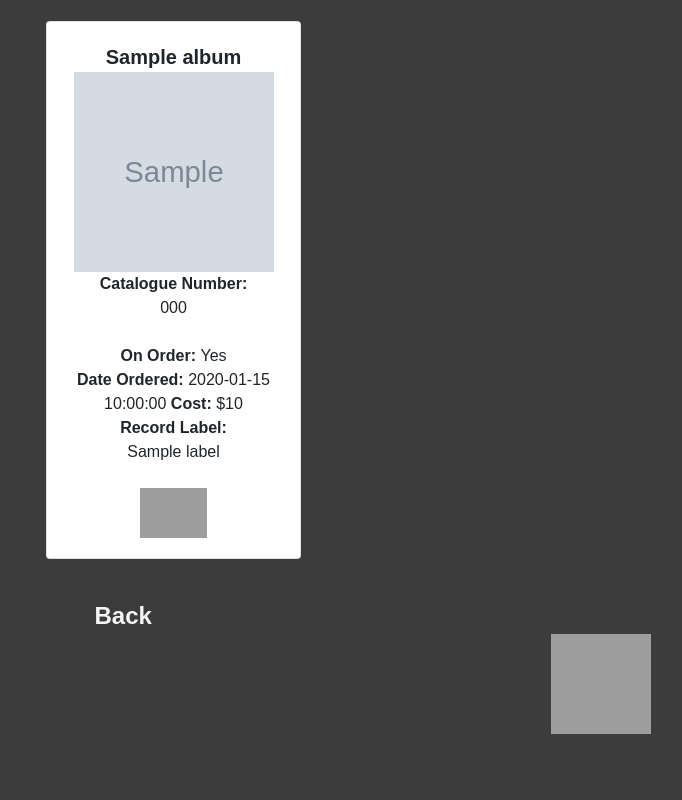
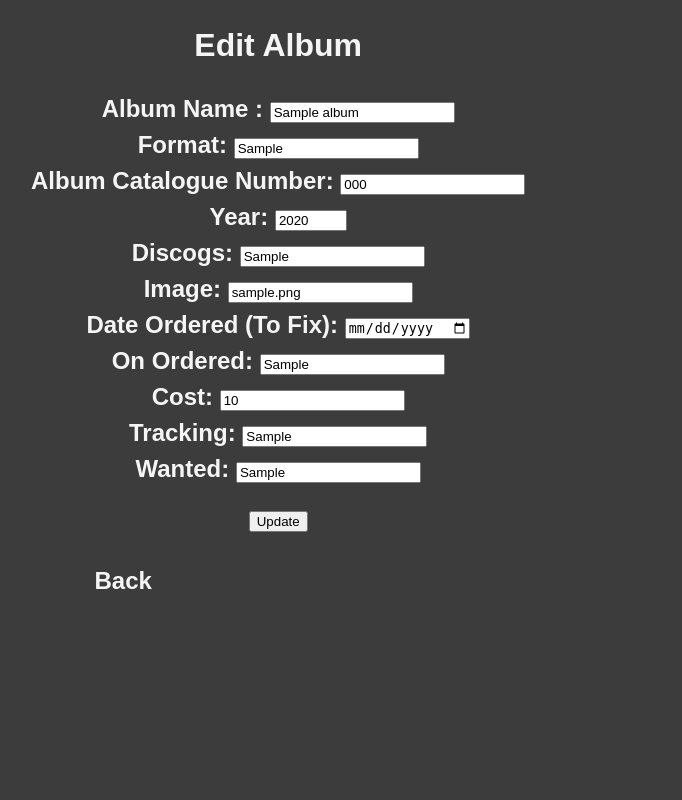
Before and after one commit to mickbuck/MusicSite, a PHP site: page /admin/editalbum.php?id=1 in a window 1280 px wide. Shown: the whole page, without its empty margins (39-721 px from the left). Run offline with PHP 8.4, Linux system fonts and the light colour scheme; tables that the repository leaves empty or names only in its code hold one stand-in row (values such as "Sample post"); grey boxes marked "Sample" are stand-in pictures; data that the repository does not hold is empty; a stand-in replaces the project's code that opens the database connection; grey boxes are pictures that could not be loaded.

Commit message:
Updated Editing to allow online edit.

```diff
--- a/admin/editalbum.php
+++ b/admin/editalbum.php
@@ -5,7 +5,33 @@
         $q= "SELECT * FROM album Where id = $id;";
         $albumname=mysqli_query($sql,$q);
     }
+
+    if(isset($_POST['update']))
+	{
+        $id = ($_GET["id"]);
+		#From Table to SQL
+		$name = mysqli_real_escape_string($sql,$_POST['title']);
+        $format = mysqli_real_escape_string($sql,$_POST['format']);
+        $cat = mysqli_real_escape_string($sql,$_POST['cat']);
+        $year = mysqli_real_escape_string($sql,$_POST['year']);
+        $discogs = mysqli_real_escape_string($sql,$_POST['discogs']);
+        $image = mysqli_real_escape_string($sql,$_POST['image']);
+        $dateordered = mysqli_real_escape_string($sql,$_POST['dateordered']);
+        $onorder = mysqli_real_escape_string($sql,$_POST['onorder']);
+        $cost = mysqli_real_escape_string($sql,$_POST['cost']);
+        $tracking = mysqli_real_escape_string($sql,$_POST['tracking']);
+        $wanted = mysqli_real_escape_string($sql,$_POST['wanted']);
+
+        $sql_insert =  "UPDATE album Set name = '$name', format = '$format', cat_number = '$cat', year = $year, discogs = '$discogs',  onorder = $onorder, cost = $cost, trackingnum = '$tracking', wanted = $wanted where id = '$id'";
+
+		if(mysqli_query($sql,$sql_insert))
+		{
+			echo '<script>alert("Product added successfully")</script>';
+		}
+	}
+
 ?>
+
 <html>
     <head>
         <meta http-equiv="Content-Type" content="text/html; charset=UTF-8">
@@ -13,109 +39,39 @@
         <link rel="stylesheet" href="../css/style.css">
     </head>
     <body>
-    <style> body {
-        background-image: url('<?php echo $artname['clear']; ?>');
-        background-repeat: no-repeat;
-        background-position: right bottom;
-        }
-    </style>
-        <h1><img src="<?php echo $artname['banner'];?>" alt="" > </h1>
-        <?php $banner = $artname['banner'];
-                                    if ($banner < '0') {?>
-        <h1><b><?php echo $artname['name'];?></b> </h1>
-        <?php
-                                    }
-        ?>
         <div class="container mt-5">
-            <div class="row mt-4">
-             <?php
-                  while ($qq=mysqli_fetch_array($albumname))
-                  {
-             ?>
-                <div class="col-lg-3">
-                    <div class="card">
-                        <div class="card-body2">
-                            <?php
-                                $qart = $qq['artist_id'];
-                                $lart = $qq['record_label_id'];
-                                $wart = $qq['officesite'];
-                            ?>
-                            <?php $art = "SELECT * FROM artist WHERE id='$qart'";
-                                  $artist=mysqli_query($sql,$art); ?>
-                            <?php
-                                  while ($arts=mysqli_fetch_array($artist))
-                                  {
-                            ?>
-                                    <h5 class="card-title"><?php echo $qq['name']; ?></h5>
-                                    <img src="<?php echo $qq['image'];?>" alt="<?php echo $qq['id'];?>" style="width:200px;height:200px;"></h6>
-                                    <b>Catalogue Number: <br></b><?php echo $qq['cat_number']; ?><br>
-                                    <?php
-                                    $formats = $qq['format'];
-                                        if  ($formats == '1')
-                                        {?>
-                                            <b>Format: </b> CD
-                                                <?php
-                                        }
-                                        if  ($formats == '2')
-                                        {?>
-                                            <b>Format:</b> Vinyl
-                                                <?php
-                                        }
-                                        if  ($formats == '3')
-                                        {?>
-                                            <b>Format:</b> DVD
-                                                <?php
-                                        }
-                                        ?>
-                                    <?php $lab = "SELECT * FROM record_label WHERE id='$lart'";
-                                        $label=mysqli_query($sql,$lab);
-                                        $labs=mysqli_fetch_array($label)?><br>
-
-                                    <?php $onorder = $qq['onorder'];
-                                    if ($onorder > '0') {
-                                        ?><b>On Order: </b>Yes <br>
-                                        <b>Date Ordered: </b><?php echo $qq['dateordered'];?>
-                                        <?php
-                                        }
-                                    ?>
-                                    <?php $cost = $qq['cost'];
-                                    if ($cost > '0') {
-                                        ?><b>Cost: </b>$<?php echo $qq['cost'];?><br>
-                                        <?php
-                                        }
-                                    ?>
-                                    <b>Record Label: <br></b><?php echo $labs['name'] ; ?></h6> <br>
-                                    <?php $discogs = $qq['discogs'];
-                                    if ($discogs > '0') {
-                                        ?><br><a href="<?php echo $qq['discogs'];?>" target="_blank"><img src="images/discogs.png" style="height:50px;"></a><br>
-                                        <?php
-                                        }
-                                    ?>
-                                    <?php
-                                  }
-                            ?>
-                        </div>
-                      </div><br>
-                </div>
-                <?php
-                  }
-                ?>
-
-
+        <div class="row mt-4">
+        <?php $qq=mysqli_fetch_array($albumname) ?>
+        <form method="POST">
+            <h1 class="white">Edit Album</h1>
+            <h2 class="white"><label>Album Name :</label>
+            <input type="text" name="title" value="<?php echo $qq['name'];?>"></h2>
+            <!-- To update with pull down list -->
+            <h2 class="white"><label>Format:</label>
+            <input type="text" name="format" value="<?php echo $qq['format'];?>" ></h2>
+            <h2 class="white"><label>Album Catalogue Number:</label>
+            <input type="text" name="cat" value="<?php echo $qq['cat_number'];?>" ></h2>
+            <h2 class="white"><label>Year:</label>
+            <input type="number" min="0000" max="2099" name="year" value="<?php echo $qq['year'];?>" ></h2>
+            <h2 class="white"><label>Discogs:</label>
+            <input type="text" name="discogs" value="<?php echo $qq['discogs'];?>" ></h2>
+            <h2 class="white"><label>Image:</label>
+            <input type="text" name="image" value="<?php echo $qq['image'];?>" ></h2>
+            <h2 class="white"><label>Date Ordered (To Fix):</label>
+            <input type="date" name="dateordered" value="<?php echo $qq['dateordered'];?>"></h2>
+            <h2 class="white"><label>On Ordered:</label>
+            <input type="text" name="onorder" value="<?php echo $qq['onorder'];?>"></h2>
+            <h2 class="white"><label>Cost:</label>
+            <input type="number" step="any" name="cost" value="<?php echo $qq['cost'];?>"></h2>
+            <h2 class="white"><label>Tracking:</label>
+            <input type="text" name="tracking" value="<?php echo $qq['trackingnum'];?>"></h2>
+            <h2 class="white"><label>Wanted:</label>
+            <input type="text" name="wanted" value="<?php echo $qq['wanted'];?>"> </h2>
+            <br><h2><input type="submit" value="Update" name="update"></h2>
+        </form>
             </div>
        </div>
-       <h2 class=tal><a href="../">Back</a></h2>
-
-       <h2><?php $site = $artname['officalsite'];
-                                    if ($site > '0') {
-                                        ?><a href="<?php echo $artname['officalsite'];?>" target="_blank"><img src="images/site.png" style="height:100px;"></a>
-                                        <?php
-                                        }
-                                    ?>
-                                    <a href="<?php echo $artname['MusicBrainz'] ; ?>" target="_blank"><img src="https://wiki.musicbrainz.org/images/a/a7/MusicBrainz_logo_135x135.png?e9e85" style="width:100px;height:100px;"></a><br></h2>
-
-
-
+       <h2 class=tal><a href="javascript:history.back()">Back</a></h2>
 </body>
 
 </html>
```
